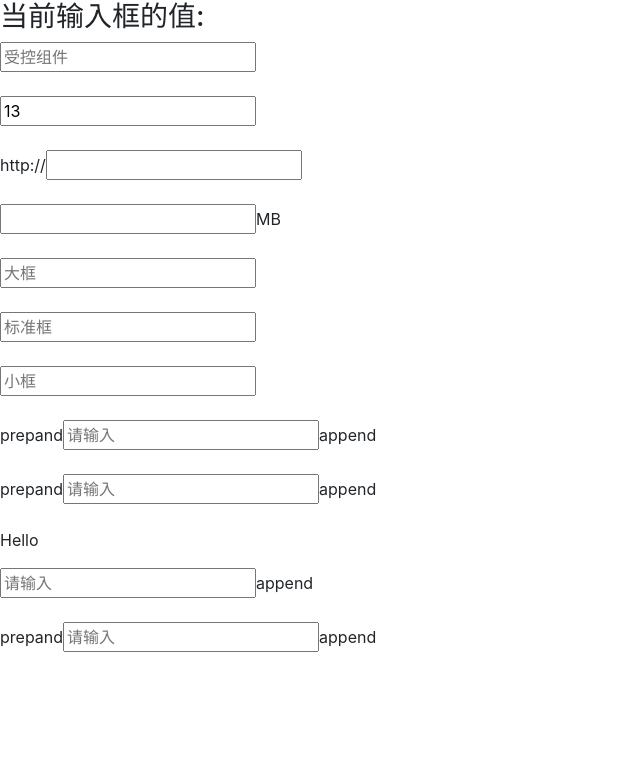
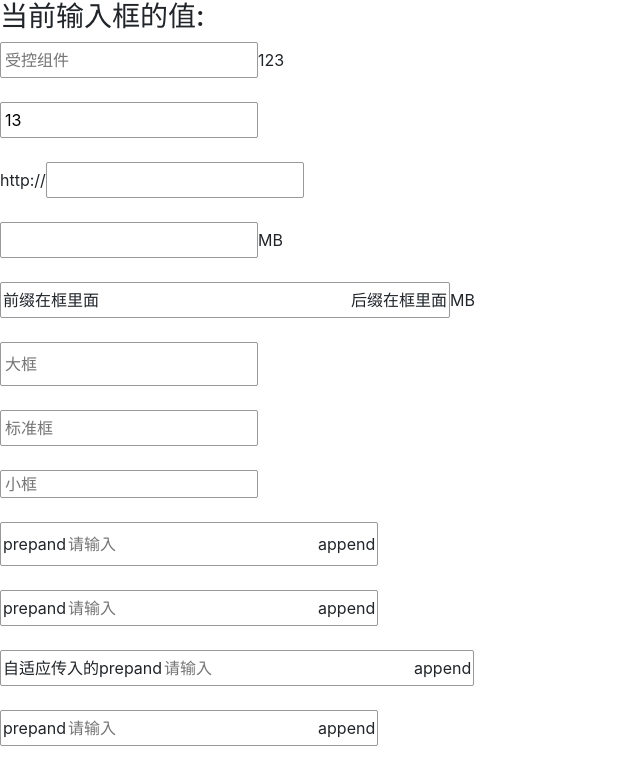
Before and after one commit to cuicui-QoQ/guns-component, a React (Vite) app: page / in a window 1280 px wide. Shown: the top 784 px of the page, without its empty margins (0-640 px from the left). Built offline with nearby package versions, Linux system fonts and the light colour scheme.

Commit message:
修复input框的错误的问题

```diff
--- a/example/InputExample.tsx
+++ b/example/InputExample.tsx
@@ -1,8 +1,8 @@
 import Input, { InputSize } from '../src/components/Input/input'
 import React, { useState } from 'react'
+import { ChangeEvent } from 'react'
 function InputExample() {
     const [value, setValue] = useState<string>()
-
     const handleChange = (e: ChangeEvent<HTMLInputElement>) => {
         console.log('handleChange', e.target.value)
         setValue(e.target.value)
@@ -17,6 +17,7 @@ function InputExample() {
                 placeholder="受控组件"
                 defaultValue={'13'}
             />
+            123
             <br />
             <br />
             <Input
@@ -30,6 +31,13 @@ function InputExample() {
             <br />
             <br />
             <Input addonAfter="MB" />
+            <br />
+            <br />
+            <Input
+                addonAfter="MB"
+                prepand="前缀在框里面"
+                append="后缀在框里面"
+            />
             <br />
             <br />
             <Input size={InputSize.Large} placeholder="大框" />
@@ -49,24 +57,17 @@ function InputExample() {
             />
             <br />
             <br />
+            <Input prepand="prepand" append="append" placeholder="请输入" />
+            <br />
+            <br />
             <Input
-                size={InputSize.Large}
-                prepand="prepand"
+                prepand={<span>自适应传入的prepand</span>}
                 append="append"
                 placeholder="请输入"
             />
             <br />
             <br />
             <Input
-                size={InputSize.Large}
-                prepand={<div style={{ height: '40px' }}>Hello</div>}
-                append="append"
-                placeholder="请输入"
-            />
-            <br />
-            <br />
-            <Input
-                size={InputSize.Large}
                 prepand="prepand"
                 append="append"
                 placeholder="请输入"
--- a/src/components/Input/_style.scss
+++ b/src/components/Input/_style.scss
@@ -3,12 +3,17 @@
     flex-direction: row;
     align-items: center;
 
+    @include e(container) {
+        display: inline-block;
+    }
+
     @include e(inner) {
-        border: 1px solid #000;
+        border: 1px solid #0006;
+        border-radius: 2px;
         padding: 1px 2px;
 
         @include when(focused) {
-            border: 3px solid #bfa;
+            border: 1px solid $geekblue-8;
         }
 
         input {
@@ -20,11 +25,15 @@
         }
     }
 
-    @include m(lg) {
-        height: 40px;
-    }
+    @include e(inner-input) {
+        height: 32px;
 
-    @include m(sm) {
-        height: 24px;
+        @include m(lg) {
+            height: 40px;
+        }
+
+        @include m(sm) {
+            height: 24px;
+        }
     }
 }
--- a/src/components/Input/baseInput.tsx
+++ b/src/components/Input/baseInput.tsx
@@ -35,13 +35,16 @@ const BaseInput = React.forwardRef<HolderRef, BaseInputProps>((props, ref) => {
         },
     )
 
-    const inputClassName = cn('guns-input__input')
+    const inputClassName = cn('guns-input')
 
-    const innerClassName = cn('guns-input__input-inner', {
-        'guns-input__input-inner--focused': focused,
+    const innerClassName = cn('guns-input__inner', {
+        'is-focused': focused,
     })
 
+    const inputContainer = cn('guns-input__container')
+
     return (
+        <div className={inputContainer}>
             <span className={inputClassName}>
                 {addonBefore && <span>{addonBefore}</span>}
                 <span className={innerClassName}>
@@ -51,6 +54,7 @@ const BaseInput = React.forwardRef<HolderRef, BaseInputProps>((props, ref) => {
                 </span>
                 {addonAfter && <span>{addonAfter}</span>}
             </span>
+        </div>
     )
 })
 
--- a/src/components/Input/input.tsx
+++ b/src/components/Input/input.tsx
@@ -1,10 +1,4 @@
-import React, {
-    useRef,
-    useEffect,
-    forwardRef,
-    ReactNode,
-    useState,
-} from 'react'
+import React, { useRef, useEffect, ReactNode, useState } from 'react'
 import cn from 'classnames'
 import { IconProps } from '../Icon/icon'
 import useMergedState from '../hooks/useMergedState'
@@ -16,6 +10,10 @@ export enum InputSize {
     Small = 'sm',
     Standard = 'std',
 }
+
+// TODO：
+// input的icon问题
+//
 
 export interface InputProps
     extends Omit<React.InputHTMLAttributes<HTMLInputElement>, 'size'> {
@@ -35,14 +33,14 @@ export interface InputProps
 const isDebug = true
 
 const myConsole = {
-    log: (...args: any[]) => {
+    log: (...args: unknown[]) => {
         if (isDebug) {
             console.log('myConsole.log', ...args)
         }
     },
 }
 
-const fixControlledValue = (value: any) => {
+const fixControlledValue = (value: unknown): string => {
     if (value === undefined || null === value) {
         return ''
     }
@@ -61,8 +59,8 @@ const Input: React.FC<InputProps> = ({
         resetProps.value = fixControlledValue(resetProps.value)
     }
 
-    const classes = cn('guns-input', resetProps.className, {
-        [`guns-input--${size}`]: size,
+    const classes = cn('guns-input__inner-input', {
+        [`guns-input__inner-input--${size}`]: size,
     })
 
     // ====================== Value =======================
@@ -71,8 +69,8 @@ const Input: React.FC<InputProps> = ({
     })
     // const [value, setValue] = useState<string>(String(resetProps.value ?? ''))
 
-    const formatValue =
-        value === undefined || null === value ? '' : String(value)
+    // const formatValue =
+    //     value === undefined || null === value ? '' : String(value)
 
     const [focused, setFocused] = useState(false)
 
@@ -86,18 +84,12 @@ const Input: React.FC<InputProps> = ({
         // setFocused((prev) => (prev && disabled ? false : prev));
     }, [disabled])
 
-    const { prepand, append, type, autoComplete } = resetProps
+    const { type, autoComplete } = resetProps
 
     const { onPressEnter } = resetProps
 
     // 	规定以字符数计的 <input> 元素的宽度。默认值是 20
     const htmlSize: number = 20
-
-    const height = {
-        [InputSize.Large]: '40px',
-        [InputSize.Small]: '24px',
-        [InputSize.Standard]: '32px',
-    }
 
     const onInternalChange = (e: React.ChangeEvent<HTMLInputElement>) => {
         const input = e.nativeEvent.target as HTMLInputElement
@@ -175,8 +167,7 @@ const Input: React.FC<InputProps> = ({
                 onBlur={handleBlur}
                 onKeyDown={handleKeyDown}
                 onKeyUp={handleKeyUp}
-                className={'guns-input__input'}
-                // style={styles?.input}
+                className={classes}
                 ref={inputRef}
                 size={htmlSize}
                 type={type}
```
Lines whose indentation alone changed are shown as unchanged.
